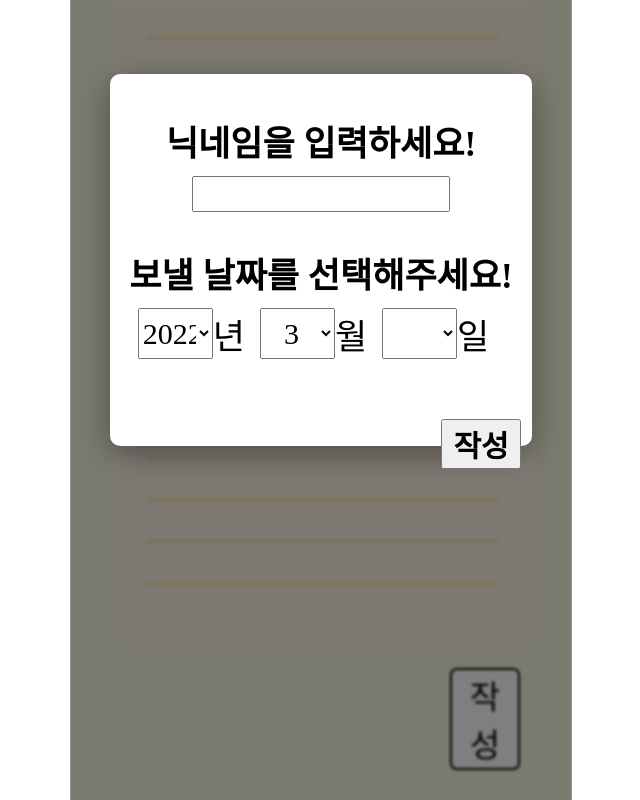
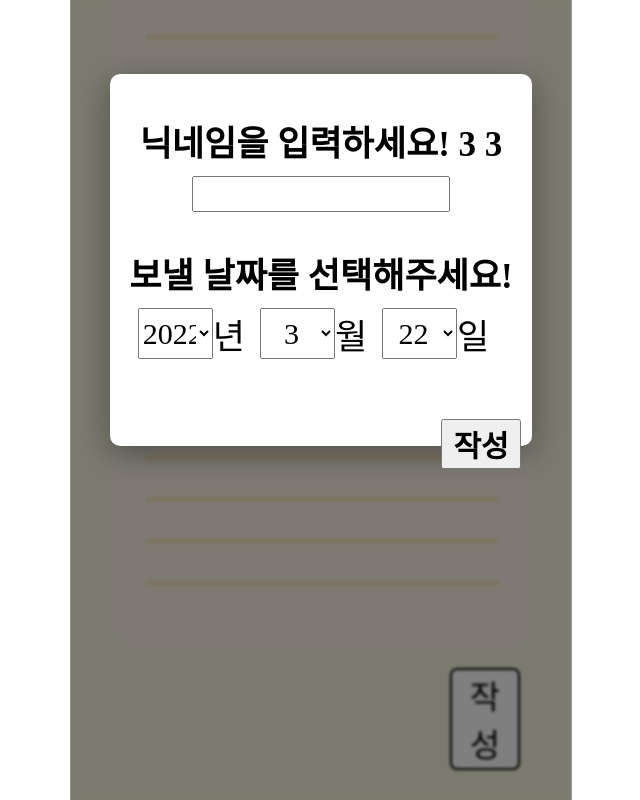
Before and after one commit to BronzeDevelopPot/-before-SlowMailBox, a React (Create React App) app in the folder frontend/slowmailbox/: page /letter in a window 1280 px wide. Both pictures are taken after a click on the button "작성". Shown: the part 82-882 px from the top of the page, without its empty margins (320-960 px from the left). Built offline with nearby package versions, Linux system fonts and the light colour scheme; a web font is replaced by a local one.

Commit message:
modal date commit

```diff
--- a/frontend/slowmailbox/src/component/letter/modal/modal.jsx
+++ b/frontend/slowmailbox/src/component/letter/modal/modal.jsx
@@ -1,4 +1,4 @@
-import { useState, useRef } from "react";
+import { useState } from "react";
 import { Link } from "react-router-dom";
 
 import "./modal.css";
@@ -26,16 +26,53 @@ const Modal = () => {
     monthList.push(i);
   }
 
-  const [selectedMonth, setSelectedMonth] = useState();
-  const [dateList, setDateList] = useState([]);
+  const arr = [];
+  if(thisMonth == 6 || thisMonth == 9 || thisMonth == 11){
+    arr.splice(0,arr.length);
+
+    for(var x=thisDate; x<=30; x++){
+      arr.push(x);
+    }
+  }
+  else{
+    arr.splice(0,arr.length);
+
+    for(var y=thisDate; y<=31; y++){
+      arr.push(y);
+    }
+  }
+
+  const [selectedMonth, setSelectedMonth] = useState(thisMonth);
+  const [dateList, setDateList] = useState(arr);
   const onChange = (e) => {
     setSelectedMonth(e.target.value);
 
-    if (e.target.value <= 8){
-      setDateList([1,2])
+    if (e.target.value == thisMonth){
+
+      if(e.target.value == 6 || e.target.value == 9 || e.target.value == 11){
+        let date_1 = [];
+        date_1.splice(0,date_1.length);
+
+        for(var i=thisDate; i<=30; i++){
+          date_1.push(i);
+        }
+        setDateList(date_1);
+      }
+      else{
+        let date_2 = [];
+        date_2.splice(0,date_2.length);
+
+        for(var j=thisDate; j<=31; j++){
+          date_2.push(j);
+        }
+        setDateList(date_2);
+      }
     }
-    else if (e.target.value > 8){
-      setDateList([3,4,5])
+    else if (e.target.value == 6 || e.target.value == 9 || e.target.value == 11){
+      setDateList([1,2,3,4,5,6,7,8,9,10,11,12,13,14,15,16,17,18,19,20,21,22,23,24,25,26,27,28,29,30])
+    }
+    else{
+      setDateList([1,2,3,4,5,6,7,8,9,10,11,12,13,14,15,16,17,18,19,20,21,22,23,24,25,26,27,28,29,30,31])
     }
   }
 
@@ -49,7 +86,7 @@ const Modal = () => {
       <div className="modal-window">
 
           <div className={modal1 === true ? styles.appe : styles.disa}>
-            <div className = "nickname_ment"> 닉네임을 입력하세요! </div>
+            <div className = "nickname_ment"> 닉네임을 입력하세요! {thisMonth} {selectedMonth} </div>
             <input type="text" className ="nickname" name="nickname"></input>
 
             <div className = "date_ment">보낼 날짜를 선택해주세요!</div>
```
